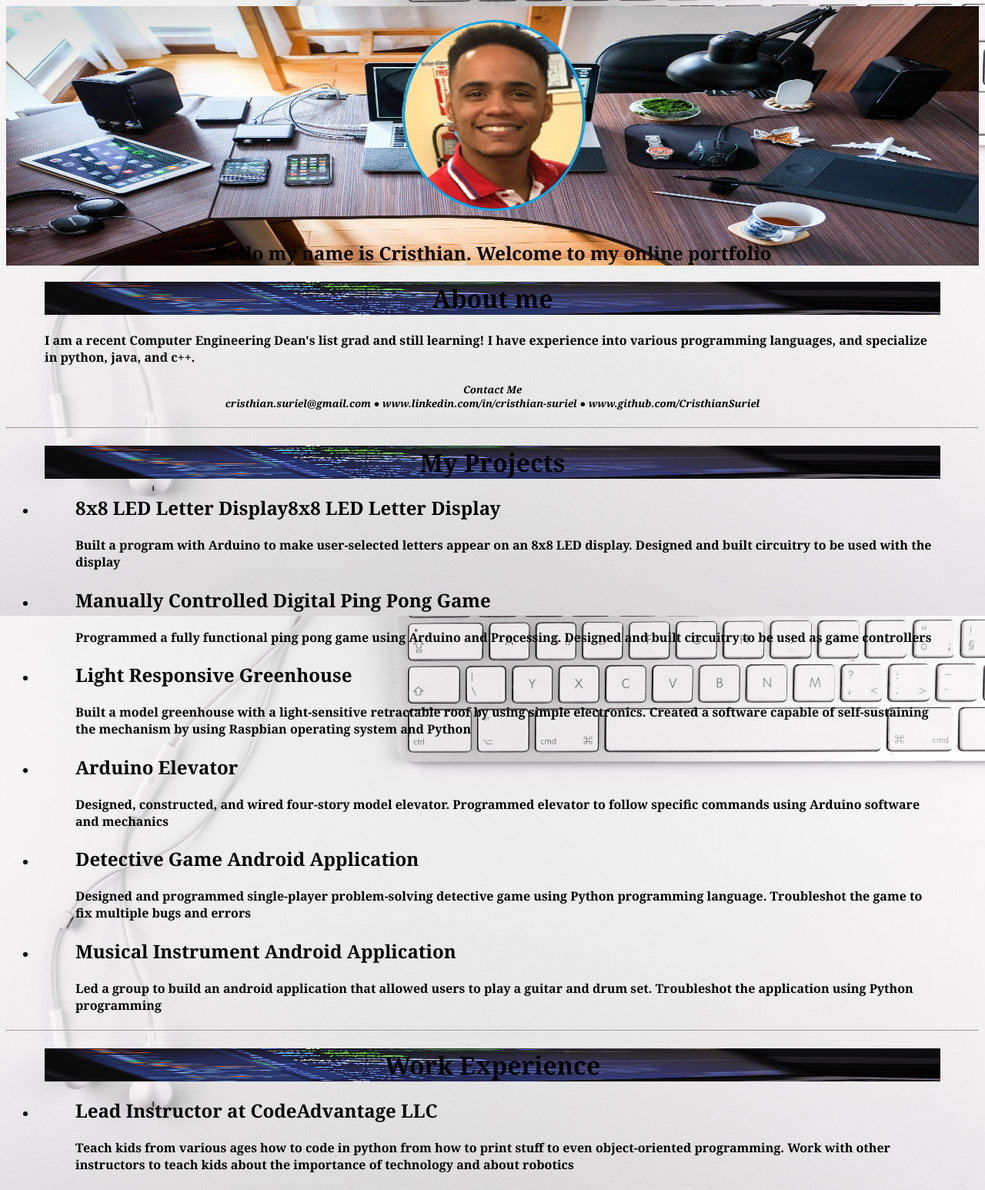
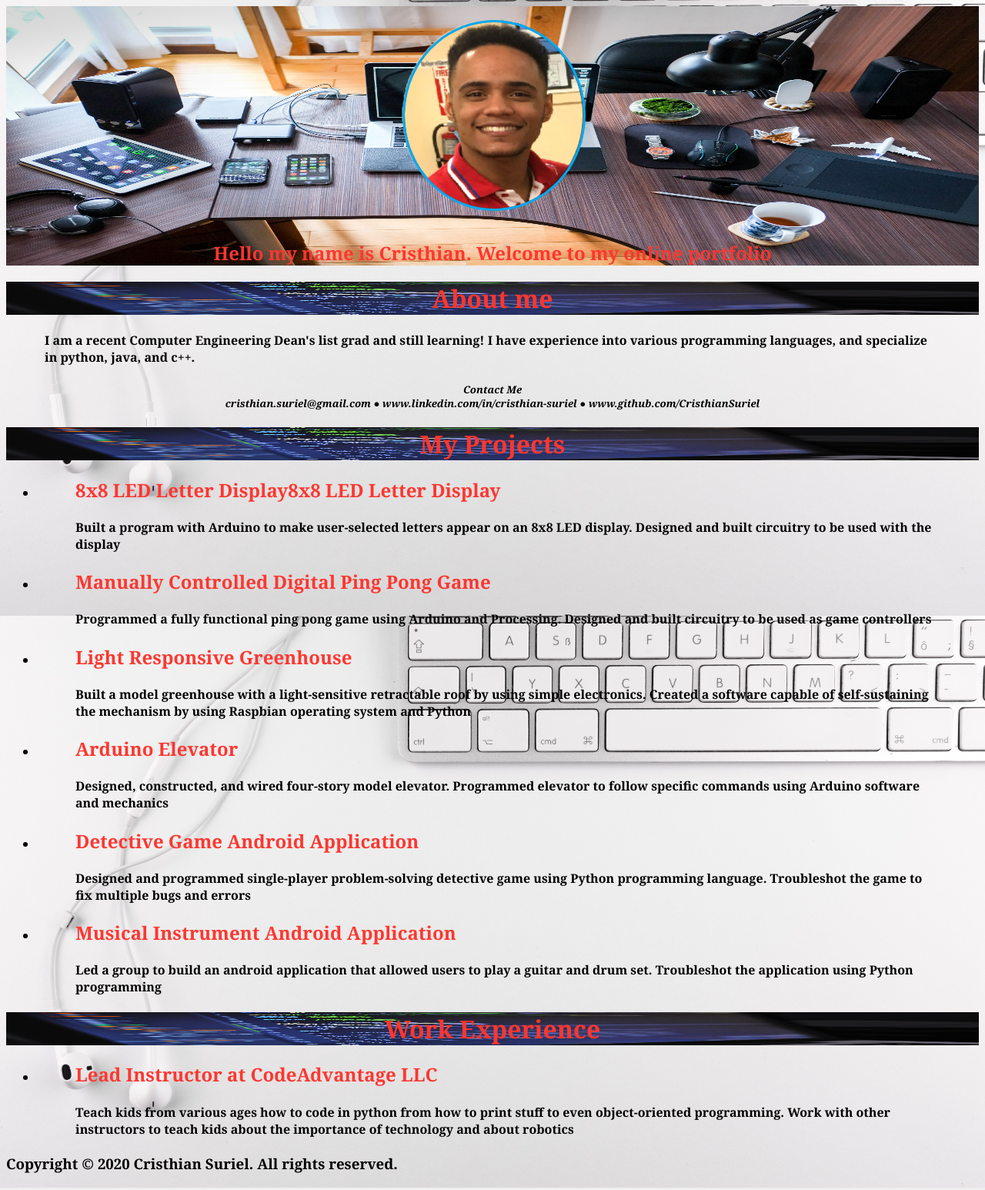
Before and after one commit to CristhianSuriel/onlinePortfolio-P1, a Flask app: page / in a window 1280 px wide. Shown: the whole page at 77% size. Run offline with Flask 2, Linux system fonts and the light colour scheme.

Commit message:
More changes to style

```diff
--- a/static/style.css
+++ b/static/style.css
@@ -19,22 +19,20 @@ h1 {
     background-repeat: no-repeat;
     background-attachment: fixed;
     background-size: 100% 100%;
+    color: #ff362f;
+    margin-right: fill;
+    margin-left: fill;
+}
+h2 {
+    color: #ff362f;
+    margin-right: 50px;
+    margin-left: 50px;
+}
+h3 {
+    color: black;
+}
+h4, h5 {
     color: black;
     margin-right: 50px;
     margin-left: 50px;
 }
-h2 {
-    color: black;
-    margin-right: 50px;
-    margin-left: 50px;
-}
-h4 {
-    color: black;
-    margin-right: 50px;
-    margin-left: 50px;
-}
-h5 {
-    color: black;
-    margin-right: 50px;
-    margin-left: 50px;
-}
--- a/templates/index.html
+++ b/templates/index.html
@@ -25,7 +25,6 @@
         <br/>
         cristhian.suriel@gmail.com ● www.linkedin.com/in/cristhian-suriel ● www.github.com/CristhianSuriel
     </center></em></h5>
-    <hr/>
     <!-- This section contains my projects -->
     <h1><strong><center>
         My Projects
@@ -82,7 +81,6 @@
             application using Python programming
         </h4></li>
     </ul>
-    <hr/>
     <!-- This section contains my work experiences -->
     <h1><strong><center>Work Experience</center></strong></h1>
     <ul>
@@ -96,5 +94,8 @@
             importance of technology and about robotics
         </h4></li>
     </ul>
+    <h3>
+        Copyright © 2020 Cristhian Suriel. All rights reserved.
+    </h3>
 </body>
 </html>
```
